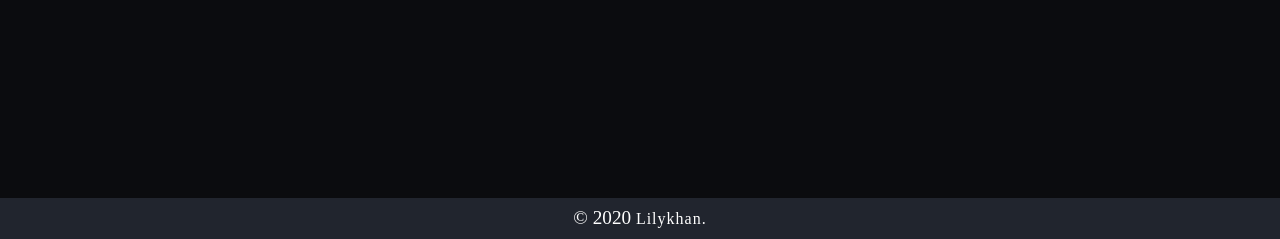
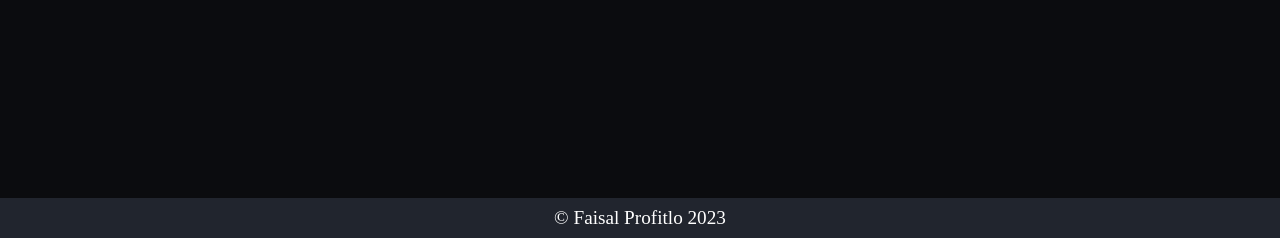
Before and after one commit to TheFalconCoder/mywebsiteplswork, a plain HTML site: page index.html in a window 1280 px wide. Shown: the part 2173-2412 px from the top of the page. Drawn offline with nearby package versions, Linux system fonts and the light colour scheme.

Commit message:
Update index.html

```diff
--- a/index.html
+++ b/index.html
@@ -112,8 +112,8 @@
 		  </div>
 
 	</main>
-	  <footer class="copyright">© 2020
-		  <a href="https://repl.it/@lilykhan" target="_blank"> Lilykhan.</a>
+	  <footer class="copyright">© Faisal Profitlo 2023
+
      </footer>
 
   </div>
```
